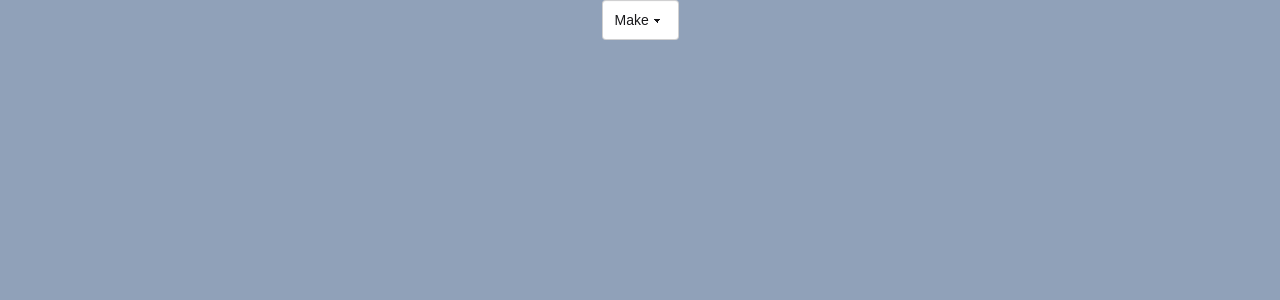
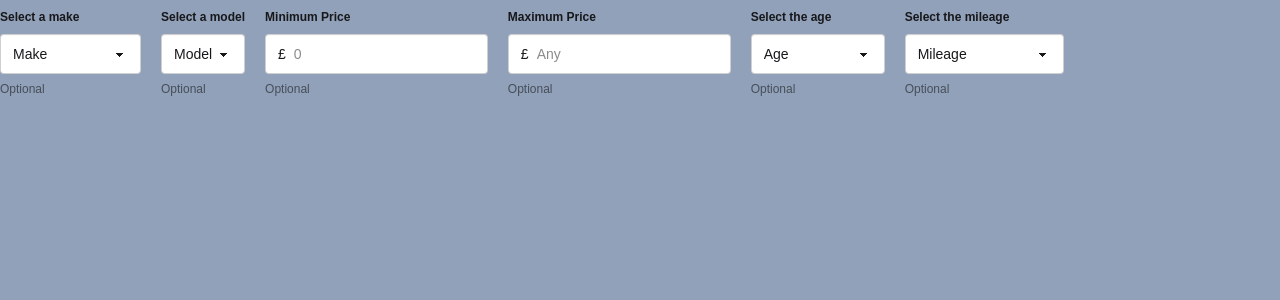
Before and after one commit to tanwiraabideen/auto-flip, a Next.js app: page /setFilters in a window 1280 px wide. Shown: the top 300 px of the page. Built offline with nearby package versions, Linux system fonts and the light colour scheme.

Commit message:
Completed filters

```diff
--- /dev/null
+++ b/src/app/components/Filters.jsx
@@ -0,0 +1,177 @@
+"use client"
+
+import { useEffect, useState } from 'react'
+import { yearFilters, mileageFilters } from '../data/data'
+
+export default function Filters() {
+    const [selectedMake, setSelectedMake] = useState(null)
+    const [selectedModel, setSelectedModel] = useState(null)
+    const [minPrice, setMinPrice] = useState(null)
+    const [maxPrice, setMaxPrice] = useState(null)
+    const [selectedYear, setSelectedYear] = useState(null)
+    const [selectedMileage, setSelectedMileage] = useState(null)
+    const [models, setModels] = useState(null)
+    const [scrapeUrl, setScrapeUrl] = useState("https://www.gumtree.com/search?search_category=cars&search_location=uk&vehicle_make=any&min_price=0&max_price=any&vehicle_model=any&vehicle_mileage=any&vehicle_registration_year=any")
+
+    const carData = require('../../../gumtree-car-data.json')
+
+    const makesAndModels = Object.keys(carData).map(key => ({
+        make: carData[key].name,
+        models: carData[key].models
+    }))
+
+
+    useEffect(() => {
+        function getModels() {
+            const found = makesAndModels.find(car => car.make === selectedMake)
+
+            //found ? console.log('Found models') : console.log('Didnt find models')
+
+            return found ? found.models : ['empty array returned']
+        }
+        setModels(getModels())
+    }, [selectedMake])
+
+
+    // Use Effect hooks for each filter
+    useEffect(() => {
+        if (selectedMake) {
+            const tempUrl = scrapeUrl
+            const params = new URLSearchParams(tempUrl.split("?")[1])
+            params.set("vehicle_make", selectedMake.toLowerCase().replace(/\s+/g, "-"))
+            setScrapeUrl(tempUrl.split("?")[0] + "?" + params.toString())
+        }
+    }, [selectedMake])
+
+
+
+    useEffect(() => {
+        if (selectedModel) {
+            const tempUrl = scrapeUrl
+            const params = new URLSearchParams(tempUrl.split("?")[1])
+            params.set("vehicle_model", selectedModel.toLowerCase().replace(/\s+/g, "-"))
+            setScrapeUrl(tempUrl.split("?")[0] + "?" + params.toString())
+        }
+    }, [selectedModel])
+
+    useEffect(() => {
+        if (minPrice) {
+            const tempUrl = scrapeUrl
+            const params = new URLSearchParams(tempUrl.split("?")[1])
+            params.set("min_price", minPrice)
+            setScrapeUrl(tempUrl.split("?")[0] + "?" + params.toString())
+        }
+    }, [minPrice])
+
+    useEffect(() => {
+        if (maxPrice) {
+            const tempUrl = scrapeUrl
+            const params = new URLSearchParams(tempUrl.split("?")[1])
+            params.set("max_price", maxPrice)
+            setScrapeUrl(tempUrl.split("?")[0] + "?" + params.toString())
+        }
+    }, [maxPrice])
+
+    useEffect(() => {
+        if (selectedYear) {
+            const tempUrl = scrapeUrl
+            const params = new URLSearchParams(tempUrl.split("?")[1])
+            params.set("vehicle_registration_year", selectedYear)
+            setScrapeUrl(tempUrl.split("?")[0] + "?" + params.toString())
+        }
+    }, [selectedYear])
+
+    useEffect(() => {
+        if (selectedMileage) {
+            const tempUrl = scrapeUrl
+            const params = new URLSearchParams(tempUrl.split("?")[1])
+            params.set("vehicle_mileage", selectedMileage
+            )
+            setScrapeUrl(tempUrl.split("?")[0] + "?" + params.toString())
+        }
+    }, [selectedMileage])
+
+    // TEMP FUNCTION FOR TESTING
+    useEffect(() => {
+        console.log(scrapeUrl)
+    }, [scrapeUrl])
+
+    return (
+        <div id="filters-container" className="flex flex-row w-full space-x-5">
+            <fieldset className='fieldset'>
+                <legend className='fieldset-legend'>Select a make</legend>
+                <select defaultValue="Make" className="select">
+                    <option disabled={true}>Make</option>
+                    <option>Any</option>
+                    {makesAndModels.map((make) => (
+                        <option onClick={() => (setSelectedMake(make.make))} key={make.make}>{make.make}</option>
+                    ))}
+                </select>
+                <p className="label">Optional</p>
+            </fieldset>
+            <fieldset className='fieldset'>
+                <legend className='fieldset-legend'>Select a model</legend>
+                <select defaultValue="" className="select">
+                    <option value={""} disabled={true}>Model</option>
+                    <option>Any</option>
+                    {models ? models.map((model) => (
+                        <option onClick={() => (setSelectedModel(model.text))} key={model.text}>{model.text}</option>
+                    )) : <option disabled={true}>Model</option>}
+                </select>
+                <p className="label">Optional</p>
+            </fieldset>
+
+            <fieldset className="fieldset">
+                <legend className="fieldset-legend">Minimum Price</legend>
+
+                <label className="input input-bordered flex items-center gap-2">
+                    £
+                    <input
+                        type="number"
+                        className="grow"
+                        placeholder="0"
+                        min="0"
+                        onChange={(e) => setMinPrice(e.target.value)}
+                    />
+                </label>
+
+                <p className="label">Optional</p>
+            </fieldset>
+            <fieldset className="fieldset">
+                <legend className="fieldset-legend">Maximum Price</legend>
+
+                <label className="input input-bordered flex items-center gap-2">
+                    £
+                    <input
+                        type="number"
+                        className="grow"
+                        placeholder="Any"
+                        min="0"
+                        onChange={(e) => setMaxPrice(e.target.value)}
+                    />
+                </label>
+
+                <p className="label">Optional</p>
+            </fieldset>
+            <fieldset className='fieldset'>
+                <legend className='fieldset-legend'>Select the age</legend>
+                <select defaultValue="" className="select">
+                    <option value={""} disabled={true}>Age</option>
+                    {yearFilters.map((year) => (
+                        <option onClick={() => (setSelectedYear(year.urlValue))} key={year.label}>{year.label}</option>))}
+                </select>
+                <p className="label">Optional</p>
+            </fieldset>
+            <fieldset className='fieldset'>
+                <legend className='fieldset-legend'>Select the mileage</legend>
+                <select defaultValue="" className="select">
+                    <option value={""} disabled={true}>Mileage</option>
+                    {mileageFilters.map((mileage) => (
+                        <option onClick={() => (setSelectedMileage(mileage.urlValue))} key={mileage.label}>{mileage.label}</option>))}
+                </select>
+                <p className="label">Optional</p>
+            </fieldset>
+
+        </div>
+    )
+}
--- /dev/null
+++ b/src/app/data/data.js
@@ -0,0 +1,24 @@
+
+export const yearFilters = [
+    { label: "Any", urlValue: "any" },
+    { label: "Up to 1 year", urlValue: "up_to_1" },
+    { label: "Up to 2 years", urlValue: "up_to_2" },
+    { label: "Up to 3 years", urlValue: "up_to_3" },
+    { label: "Up to 4 years", urlValue: "up_to_4" },
+    { label: "Up to 5 years", urlValue: "up_to_5" },
+    { label: "Up to 6 years", urlValue: "up_to_6" },
+    { label: "Up to 7 years", urlValue: "up_to_7" },
+    { label: "Up to 8 years", urlValue: "up_to_8" },
+    { label: "Up to 9 years", urlValue: "up_to_9" },
+    { label: "Up to 10 years", urlValue: "up_to_10" },
+    { label: "Over 10 years", urlValue: "over_10" },
+];
+
+export const mileageFilters = [
+    { label: "Any", urlValue: "any" },
+    { label: "Up to 15,000 miles", urlValue: "up_to_15000" },
+    { label: "Up to 30,000 miles", urlValue: "up_to_30000" },
+    { label: "Up to 60,000 miles", urlValue: "up_to_60000" },
+    { label: "Up to 80,000 miles", urlValue: "up_to_80000" },
+    { label: "Over 80,000 miles", urlValue: "over_80000" }
+];
--- a/src/app/globals.css
+++ b/src/app/globals.css
@@ -5,3 +5,11 @@ body {
     color: var(--foreground);
     font-family: Arial, Helvetica, sans-serif;
 }
+
+/* CSS to remove the arrows on number inputs */
+
+input[type=number]::-webkit-inner-spin-button,
+input[type=number]::-webkit-outer-spin-button {
+    -webkit-appearance: none;
+    margin: 0;
+}
--- a/src/app/setFilters/page.js
+++ b/src/app/setFilters/page.js
@@ -1,13 +1,10 @@
+import Filters from "../components/Filters";
 
 export default function page() {
     return (
         <div id="main-container" className="w-full h-full">
             <div id="filters-wrapper" className="flex items-center justify-center">
-                <div id="filters-container" className="">
-                    <select defaultValue="Make" className="select">
-                        <option disabled={true}>Make</option>
-                    </select>
-                </div>
+                <Filters></Filters>
             </div>
         </div>
     )
```
